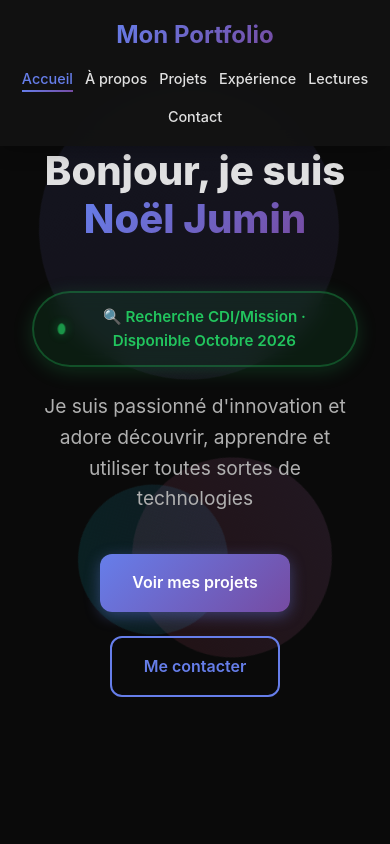
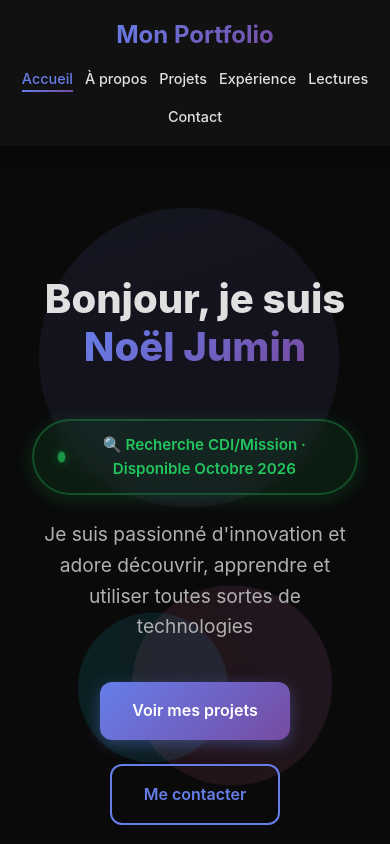
Before and after one commit to NoNo47400/Contact_Website, a React (Vite) app in the folder frontend/: page / in a window 390 px wide. Shown: the top 844 px of the page. Built offline with nearby package versions, Linux system fonts and the light colour scheme.

Commit message:
Correction de l'affichage bandeau

```diff
--- a/frontend/src/App.css
+++ b/frontend/src/App.css
@@ -4,6 +4,7 @@
 
 .app {
   width: 100%;
+  padding-top: 5rem;
 }
 
 /* Navbar */
@@ -283,6 +284,7 @@
 /* Section Styles */
 section {
   padding: 5rem 2rem;
+  scroll-margin-top: 5rem;
 }
 
 .container {
@@ -971,6 +973,10 @@ textarea.form-input {
 
 /* Responsive */
 @media (max-width: 768px) {
+  .app {
+    padding-top: 8rem;
+  }
+
   .nav-links {
     gap: 0.75rem;
     flex-wrap: wrap;
@@ -1016,5 +1022,6 @@ textarea.form-input {
 
   section {
     padding: 3rem 1rem;
+    scroll-margin-top: 8rem;
   }
 }
```
